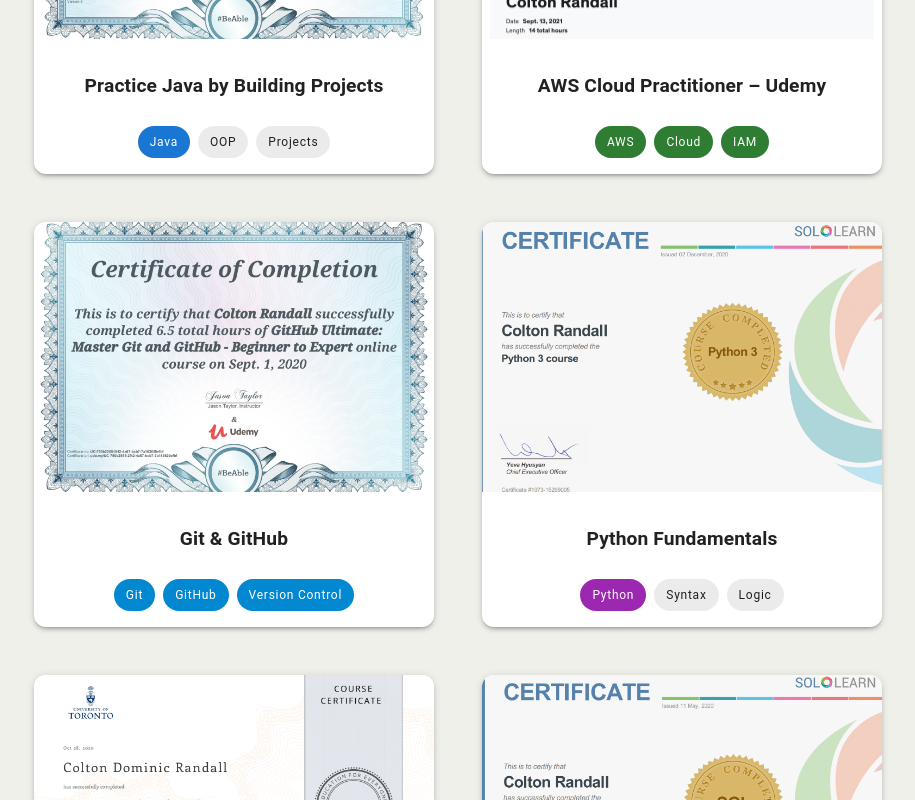
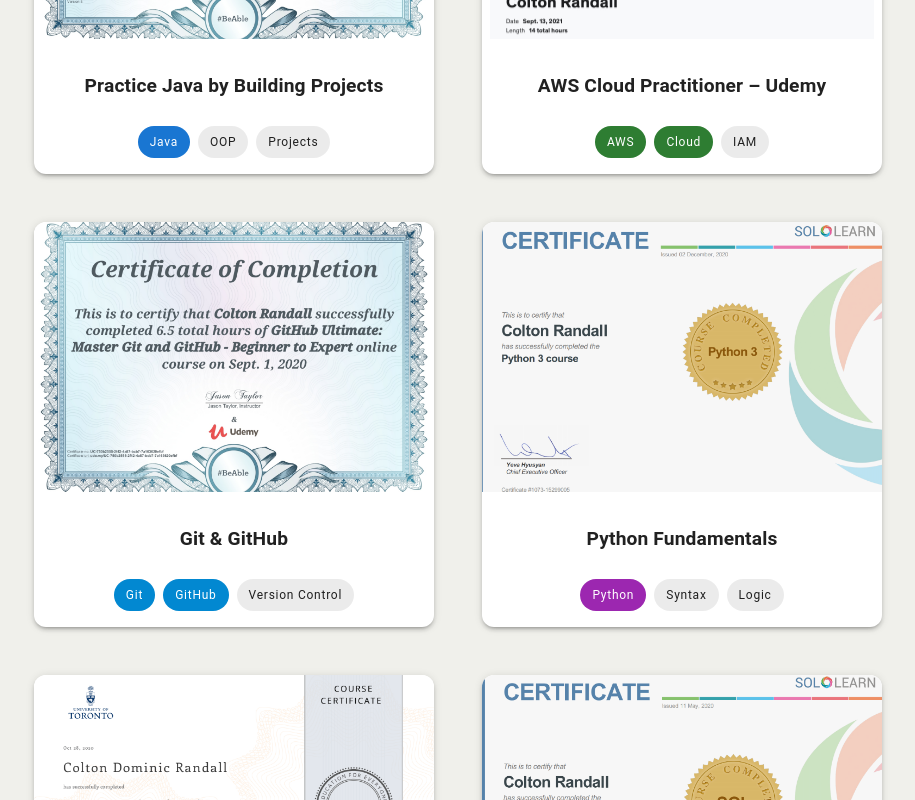
Before and after one commit to ColtonRandall/dev-portfolio, a React (Vite) app: page /certificates in a window 1280 px wide. Shown: the part 1940-2740 px from the top of the page, without its empty margins (182-1097 px from the left). Built offline with nearby package versions, Linux system fonts and the light colour scheme.

Commit message:
add colour filter to projects

```diff
--- a/src/components/ProjectCard/ProjectCard.jsx
+++ b/src/components/ProjectCard/ProjectCard.jsx
@@ -7,7 +7,10 @@
   Typography,
   Tooltip,
   Box,
+  Stack,
+  Chip,
 } from "@mui/material";
+import { getChipColour } from "../../utils/chipColour";
 
 function ProjectCard({
   image,
@@ -17,6 +20,8 @@
   language,
   url,
 }) {
+  const tags = language ? language.split("·").map((t) => t.trim()) : [];
+
   return (
     <Link
       to={url}
@@ -39,7 +44,7 @@
       >
         <Card
           sx={{
-            width: { xs: 300, sm: 600 }, // smaller on mobile
+            width: { xs: 320, sm: 450 },
             height: "100%",
             borderRadius: 3,
             boxShadow: 2,
@@ -55,8 +60,8 @@
             alt={title}
             sx={{
               objectFit: "contain",
-              width: { xs: 300, sm: 600 },
-              height: "100%",
+              width: { xs: 320, sm: 450 },
+              height: 200,
               borderRadius: "12px 12px 0 0",
               borderBottom: "1px solid rgba(0,0,0,0.1)",
             }}
@@ -64,27 +69,34 @@
 
           <CardContent sx={{ px: 3, py: 2, flexGrow: 1 }}>
             <Typography
-              variant="h5"
+              variant="h6"
               gutterBottom
               sx={{
                 fontWeight: 600,
-                fontSize: { xs: "1rem", sm: "1.5rem" }, // smaller on mobile
+                fontSize: { xs: "0.95rem", sm: "1.1rem" },
               }}
             >
               {title}
             </Typography>
             <Typography
-              variant="body1"
+              variant="body2"
               color="text.secondary"
               sx={{
-                fontSize: { xs: "0.875rem", sm: "1rem" },
+                fontSize: { xs: "0.8rem", sm: "0.875rem" },
               }}
             >
               {description}
             </Typography>
           </CardContent>
 
-          <CardActions sx={{ justifyContent: "space-between", px: 2, pb: 2 }}>
+          <CardActions
+            sx={{
+              justifyContent: "space-between",
+              px: 2,
+              pb: 2,
+              alignItems: "flex-end",
+            }}
+          >
             <Tooltip title="Date created" placement="bottom" arrow>
               <Typography
                 variant="caption"
@@ -92,27 +104,30 @@
                 sx={{
                   fontWeight: "bold",
                   fontSize: { xs: "10pt", sm: "12pt" },
+                  whiteSpace: "nowrap",
                 }}
               >
                 {dateCreated}
               </Typography>
             </Tooltip>
 
-            <Typography
-              variant="caption"
-              sx={{
-                backgroundColor: "primary.main",
-                color: "#fff",
-                px: 1.5,
-                py: 0.5,
-                borderRadius: "6px",
-                fontSize: { xs: "8pt", sm: "12pt" },
-                fontWeight: 500,
-                whiteSpace: "nowrap",
-              }}
+            <Stack
+              direction="row"
+              spacing={0.5}
+              flexWrap="wrap"
+              justifyContent="flex-end"
+              sx={{ gap: 0.5 }}
             >
-              {language}
-            </Typography>
+              {tags.map((tag) => (
+                <Chip
+                  key={tag}
+                  label={tag}
+                  size="small"
+                  color={getChipColour(tag)}
+                  sx={{ fontSize: { xs: "0.65rem", sm: "0.75rem" } }}
+                />
+              ))}
+            </Stack>
           </CardActions>
         </Card>
       </Box>
--- a/src/pages/Certificates/CertCard.jsx
+++ b/src/pages/Certificates/CertCard.jsx
@@ -7,58 +7,7 @@
   Stack,
   Chip,
 } from "@mui/material";
-
-// Simple function to decide chip color based on keywords
-function getChipColor(tag) {
-  const lower = tag.toLowerCase();
-
-  if (
-    lower.includes("java") ||
-    lower.includes("spring") ||
-    lower.includes("hibernate")
-  ) {
-    return "primary"; // Blue = Java
-  }
-
-  if (lower.includes("python")) {
-    return "secondary"; // Purple = Python
-  }
-
-  if (
-    lower.includes("html") ||
-    lower.includes("css") ||
-    lower.includes("javascript") ||
-    lower.includes("dom")
-  ) {
-    return "warning"; // Orange = frontend
-  }
-
-  if (
-    lower.includes("aws") ||
-    lower.includes("cloud") ||
-    lower.includes("iam")
-  ) {
-    return "success"; // Green = cloud
-  }
-
-  if (
-    lower.includes("git") ||
-    lower.includes("github") ||
-    lower.includes("version")
-  ) {
-    return "info"; // Light blue = dev tools
-  }
-
-  if (
-    lower.includes("sql") ||
-    lower.includes("database") ||
-    lower.includes("queries")
-  ) {
-    return "error"; // Red = databases
-  }
-
-  return "default"; // Default grey if no match
-}
+import { getChipColour } from "../../utils/chipColour";
 
 function CertCard({ image, title, language, url }) {
   const tags = language ? language.split("•").map((t) => t.trim()) : [];
@@ -118,7 +67,7 @@
                 label={tag}
                 size="medium"
                 variant="filled"
-                color={getChipColor(tag)}
+                color={getChipColour(tag)}
                 sx={{
                   fontSize: "0.75rem",
                   "@media (max-width:800px)": {
--- /dev/null
+++ b/src/utils/chipColour.js
@@ -0,0 +1,27 @@
+const COLOUR_MAP = [
+  { color: "primary", keywords: ["java", "spring", "hibernate"] },
+  { color: "secondary", keywords: ["python", "c#", ".net"] },
+  {
+    color: "warning",
+    keywords: [
+      "html",
+      "css",
+      "javascript",
+      "react",
+      "next",
+      "typescript",
+      "material",
+    ],
+  },
+  { color: "success", keywords: ["aws", "cloud", "devops", "rest api", "ai"] },
+  { color: "info", keywords: ["git"] },
+  { color: "error", keywords: ["sql", "database", "queries"] },
+];
+
+export function getChipColour(tag) {
+  const lower = tag.toLowerCase();
+  const match = COLOUR_MAP.find(({ keywords }) =>
+    keywords.some((k) => lower.includes(k)),
+  );
+  return match ? match.color : "default";
+}
```
